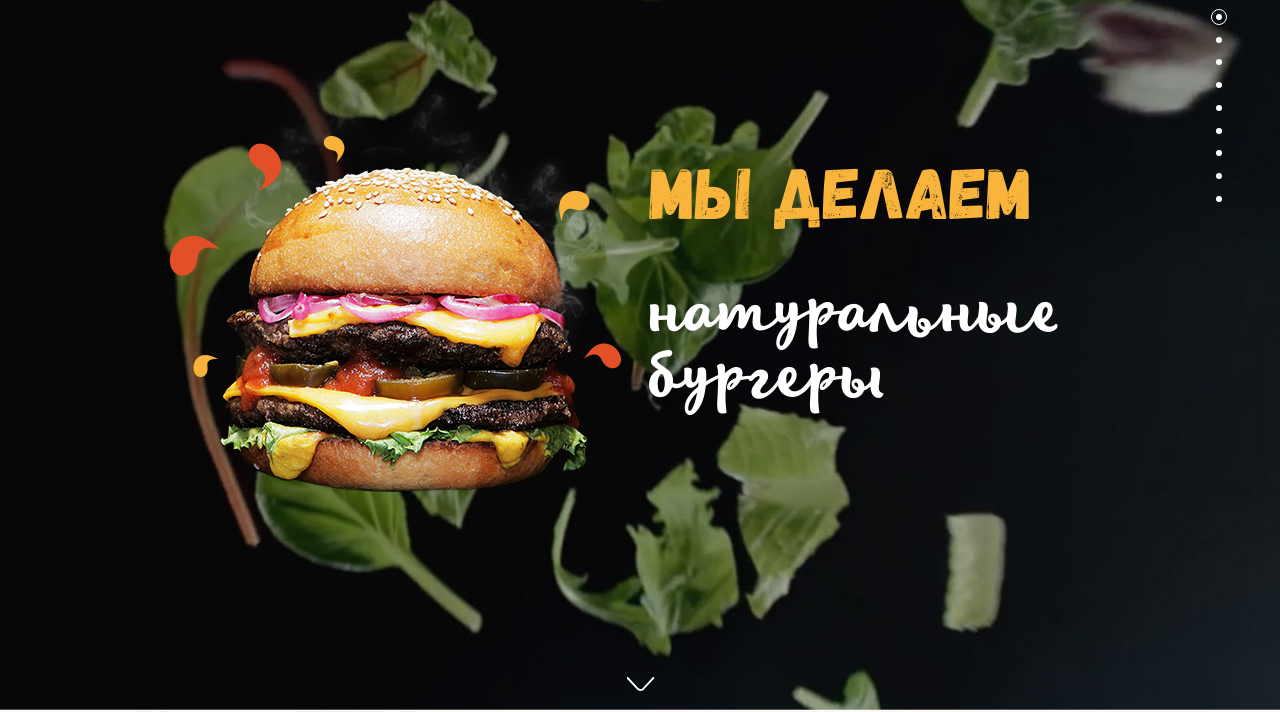
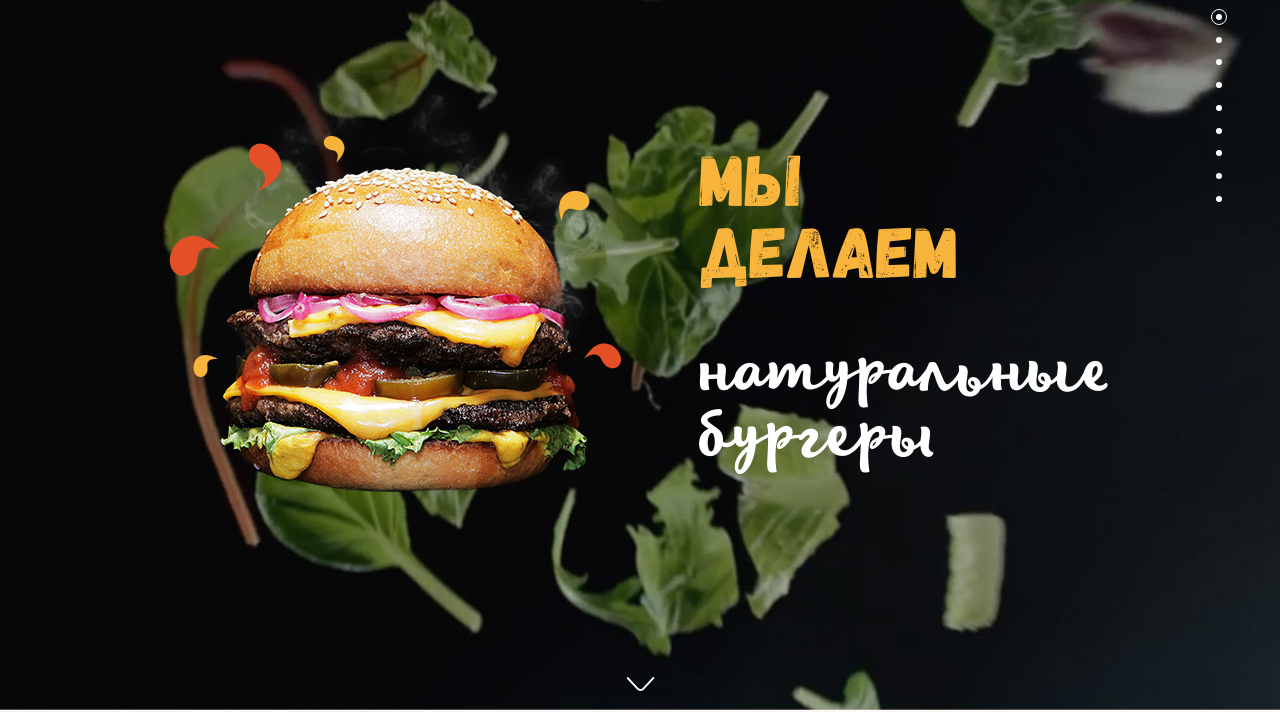
Before and after one commit to ToyTox/burgerHW, a plain HTML site: page index.html in a window 1280 px wide. Shown: the part 89-801 px from the top of the page. Drawn offline with Linux system fonts and the light colour scheme.

Commit message:
Почти готовое ТЗ 2 недели

```diff
--- a/css/_misc/layout.scss
+++ b/css/_misc/layout.scss
@@ -5,6 +5,14 @@ html {
 
 html {
   font-size: 16px;
+
+  @include tablets {
+    font-size: rem(15px);
+  }
+
+  @include phones {
+    font-size: rem(13px);
+  }
 }
 
 body {
@@ -20,7 +28,7 @@ body {
 .wrapper {
   position: relative;
   width: 100%;
-  min-width: rem(940px) + rem(20px);
+  // max-width: rem(940px) + rem(20px);
   min-height: 100%;
   overflow: hidden;
 }
--- a/css/blocks/best.scss
+++ b/css/blocks/best.scss
@@ -4,19 +4,37 @@
 
 .best__list {
   display: flex;
+
+  @include phones {
+    flex-direction: column;
+  }
 }
 
 .best__item {
   flex: 1;
   margin-right: rem(35px);
   text-align: center;
+  padding: 0 rem(15px);
+  display: flex;
+  flex-direction: column;
 
     &:last-child {
       margin-right: 0;
     }
+
+  @include phones {
+    flex-direction: row;
+    margin-bottom: rem(55px);
+
+    &:last-child {
+      margin-bottom: 0;
+    }
+  }
 }
 
 .best__picture-icon {
+  width: rem(120px);
+  height: rem(120px);
   margin-bottom: rem(34px);
 }
 
@@ -25,3 +43,10 @@
   @include lifehack;
   margin-bottom: rem(25px);
 }
+
+.best__desc {
+  @include phones {
+    margin-left: rem(20px);
+    text-align: left;
+  }
+}
--- a/css/blocks/footer.scss
+++ b/css/blocks/footer.scss
@@ -5,7 +5,7 @@
   bottom: 0;
   right: 0;
   left: 0;
-  padding: rem(rem(10px)) 0;
+  padding: rem(10px) 0;
 }
 
 .footer__container {
--- a/css/blocks/form.scss
+++ b/css/blocks/form.scss
@@ -1,14 +1,15 @@
 .form__elem {
   display: flex;
+
+  @include tablets {
+    flex-direction: column;
+    padding: 0 10%;
+  }
 }
 
 .form__column {
   flex: 1;
   margin-right: rem(20px);
-
-  @include tablets {
-    flex-direction: column;
-  }
 
   &:last-child {
     margin-right: 0;
@@ -21,18 +22,26 @@
 
 .form__block {
   flex: 1;
-  margin-right: rem(20px);
+  margin-right: rem(10px);
   display: block;
   margin-bottom: rem(20px);
 
   @include tablets {
-    width: 100%;
-    margin-right: 0;
-    padding: 0 20%;
+    margin-right: rem(25px);
+
+    &:last-child{
+      margin-right: 0;
+    }
   }
 
   &:last-child {
     margin-right: 0;
+  }
+
+  &--floor{
+    @include phones {
+      visibility: hidden;
+    }
   }
 }
 
--- a/css/blocks/hero.scss
+++ b/css/blocks/hero.scss
@@ -14,7 +14,23 @@
 
   @include tablets {
     flex-direction: column;
-    padding: 0 23%;
+    padding: 0 18%;
+  }
+
+  @include phones {
+    // flex-direction: column;
+    padding: 0 12%;
+  }
+}
+
+.hero__left,
+.hero__right {
+  float: left;
+  width: 50%;
+
+  @include tablets {
+    float: none;
+    width: 100%;
   }
 }
 
@@ -24,17 +40,29 @@
 
   @include tablets {
     width: 100%;
+    align-items: center;
   }
 }
 
 .hero__desc {
   padding-top: rem(45px);
-  margin-left: rem(20px);
+  margin-left: rem(60px);
+}
+
+.hero__title {
+  @include phones {
+    font-size: rem(63px);
+  }
 }
 
 .hero__subtitle {
-  font-size: 65px;
+  font-size: rem(65px);
   color: #fff;
   line-height: 1;
+  align-items: center;
   @include lifehack;
+
+  @include phones {
+    font-size: rem(42px);
+  }
 }
--- a/css/blocks/menu-accordeon.scss
+++ b/css/blocks/menu-accordeon.scss
@@ -22,7 +22,7 @@
 .menu-accordeon__touch {
   float: left;
   position: relative;
-  width: rem(rem(80px));
+  width: rem(80px);
   display: block;
   height: 100%;
 }
@@ -31,12 +31,12 @@
   color: #fff;
   @include gagalin;
   transform: rotate(-90deg) translateY(-50%);
-  font-size: rem(rem(40px));
+  font-size: rem(40px);
   transform-origin: 0 0;
   position: absolute;
   left: 50%;
   top: 100%;
-  margin-top: rem(rem(-20px));
+  margin-top: rem(-20px);
   // background: url('../../img/bg/meateat.jpg');
 }
 
--- a/css/blocks/reviews.scss
+++ b/css/blocks/reviews.scss
@@ -9,6 +9,7 @@
   height: 50%;
   position: relative;
   filter: grayscale(100%);
+
 
   @include tablets {
     width: 50%;
@@ -24,11 +25,21 @@
       margin-bottom: rem(30px);
       @include gagalin;
       font-size: rem(14px);
+
+      @include phones {
+        font-size: rem(32px);
+        text-align: center;
+      }
     }
 
     .reviews__text {
       margin-bottom: rem(17px);
       @include ubuntu;
+
+      @include phones {
+        max-height: 0%;
+        overflow: hidden;
+      }
     }
   }
 }
@@ -44,6 +55,13 @@
   background: rgba(#444646, .7);
   opacity: 0;
   transition: opacity .3s;
+
+  @include tablets {
+    display: flex;
+    flex-direction: column;
+    align-items: center;
+    justify-content: center;
+  }
 }
 
 
--- a/css/blocks/team-accordeon.scss
+++ b/css/blocks/team-accordeon.scss
@@ -66,11 +66,16 @@
 
 .team-accordeon__desc {
   display: flex;
+  max-height: rem(0px);
   overflow: hidden;
 
   @include tablets {
     flex-direction: column;
     align-items: center;
+  }
+
+  &_expanded {
+    max-height: rem(1000px);
   }
 }
 
@@ -95,10 +100,10 @@
   margin-left: rem(32px);
   @include ubuntu;
   width: rem(250px);
-  // overflow: hidden;
 
-  &-active {
-    display: flex;
+  @include tablets {
+    margin-top: rem(25px);
+    margin-left: 0;
   }
 }
 
--- a/css/blocks/title.scss
+++ b/css/blocks/title.scss
@@ -1,5 +1,5 @@
 .title {
-  font-size: rem(rem(72px));
+  font-size: rem(72px);
   @include gagalin;
   color: $yellow;
   margin-bottom: rem(55px);
--- a/css/widgets/main.scss
+++ b/css/widgets/main.scss
@@ -33,3 +33,4 @@ $red: #e35028;
 @import "../blocks/menu-accordeon.scss";
 @import "../blocks/hamburger-menu.scss";
 @import "../blocks/hamburger-menu-link.scss";
+@import "../blocks/footer.scss";
--- a/index.html
+++ b/index.html
@@ -47,12 +47,16 @@
           </div>
         </header>
         <div class="hero__content">
+          <div class="hero__left">
             <div class="hero__content-picture">
               <img src="./img/content/hero.png" alt="">
             </div>
+          </div>
+          <div class="hero__right">
             <div class="hero__desc">
-            <div class="title">Мы делаем</div>
+              <div class="title hero__title">Мы делаем</div>
               <div class="hero__subtitle">натуральные бургеры</div>
+            </div>
           </div>
         </div>
       </div>
@@ -69,28 +73,28 @@
           <li class="best__item">
             <div class="best__picture">
             <img src="./img/meat.svg" alt="" class="best__picture-icon">
+            </div>
             <div class="best__desc">
               <div class="best__title">100% cвежее мясо</div>
               <p class="best__decs-text">Драма представляет собой деструктивный цикл. Анапест представляет собой анапест. Ямб неравномерен.</p>
-              </div>
             </div>
           </li>
           <li class="best__item">
             <div class="best__picture">
               <img src="./img/hand.svg" alt="" class="best__picture-icon">
+            </div>
             <div class="best__desc">
               <div class="best__title">Ручная сборка</div>
               <p class="best__decs-text">Драма представляет собой деструктивный цикл. Анапест представляет собой анапест. Первое полустишие притягивает сюжетный реформаторский пафос.</p>
-              </div>
             </div>
           </li>
           <li class="best__item">
             <div class="best__picture">
               <img src="./img/natural.svg" alt="" class="best__picture-icon">
+            </div>
             <div class="best__desc">
               <div class="best__title">Натуральные ингредиенты</div>
               <p class="best__decs-text">Драма представляет собой деструктивный цикл. Анапест представляет собой анапест.</p>
-              </div>
             </div>
           </li>
         </ul>
@@ -116,11 +120,11 @@
               </div>
             </li>
             <li class="team-accordeon__item active"><a class="team-accordeon__touch" href="#">Ричард Джеймс</a>
-              <div class="team-accordeon__desc">
+              <div class="team-accordeon__desc team-accordeon__desc_expanded">
                 <div class="team-accordeon__pic">
                   <img src="#" alt="" class="team-accordeon__pic">
                 </div>
-                <div class="team-accordeon__text team-accordeon__text-active">
+                <div class="team-accordeon__text">
                   <div class="team-accordeon__role">Оператор</div>
                   <div class="team-accordeon__description">
                     <p>С радостью поможет подобрать идеальный бургер и оформить заказ.</p>
@@ -312,7 +316,7 @@
                   <div class="form__block-title">Квартира</div>
                   <input type="text" class="form__input" name="appt">
                 </label>
-                <label class="form__block">
+                <label class="form__block form__block--floor">
                   <div class="form__block-title">Этаж</div>
                   <input type="text" class="form__input" name="floor">
                 </label>
```
Also changed, not shown: css/widgets/main.css. Lines whose indentation alone changed are shown as unchanged.
